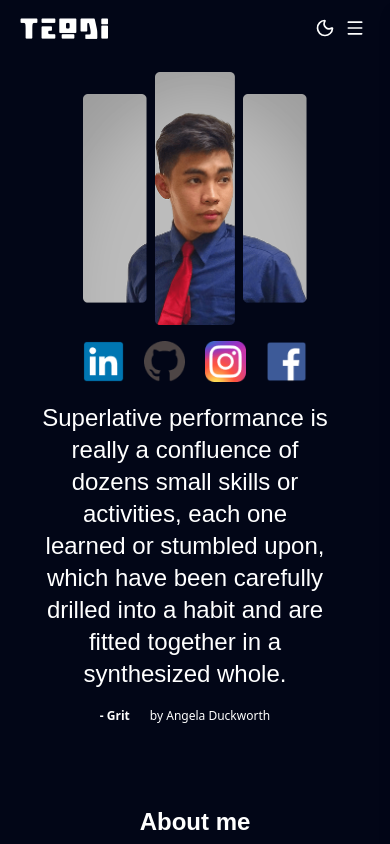
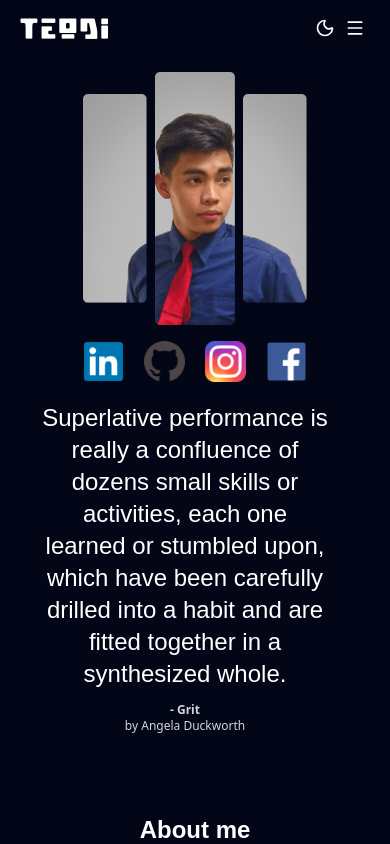
Before and after one commit to teodie/teodulo-portfolio-website, a Next.js app: page / in a window 390 px wide. Shown: the top 844 px of the page. Built offline with nearby package versions, Linux system fonts and the light colour scheme; a web font is replaced by a local one.

Commit message:
style: Change the Book title and the author style to adjust for the mobile screens

```diff
--- a/components/HeroSection.tsx
+++ b/components/HeroSection.tsx
@@ -18,8 +18,10 @@ const HeroSection = () => {
 
       <div className='pr-5  w-full '>
         <h1 className='text-2xl md:text-5xl mb-3 font-ovo'>{quoates[quoateIndex].quoate}</h1>
-        <strong className='text-xs font-bold md:text-2xl'>{`- ${quoates[quoateIndex].BookTitle}`}</strong>
-        <p className='text-xs md:text-2xl inline ml-5'>{`by ${quoates[quoateIndex].BookAuthor}`}</p>
+        <div className='text-xs md:text-2xl text-gray-500 dark:text-gray-300'>
+          <strong className='font-bold'>{`- ${quoates[quoateIndex].BookTitle}`}</strong>
+          <p>{`by ${quoates[quoateIndex].BookAuthor}`}</p>
+        </div>
       </div>
 
       <div className='e flex flex-col w-56 md:w-3xl items-center'>
```
